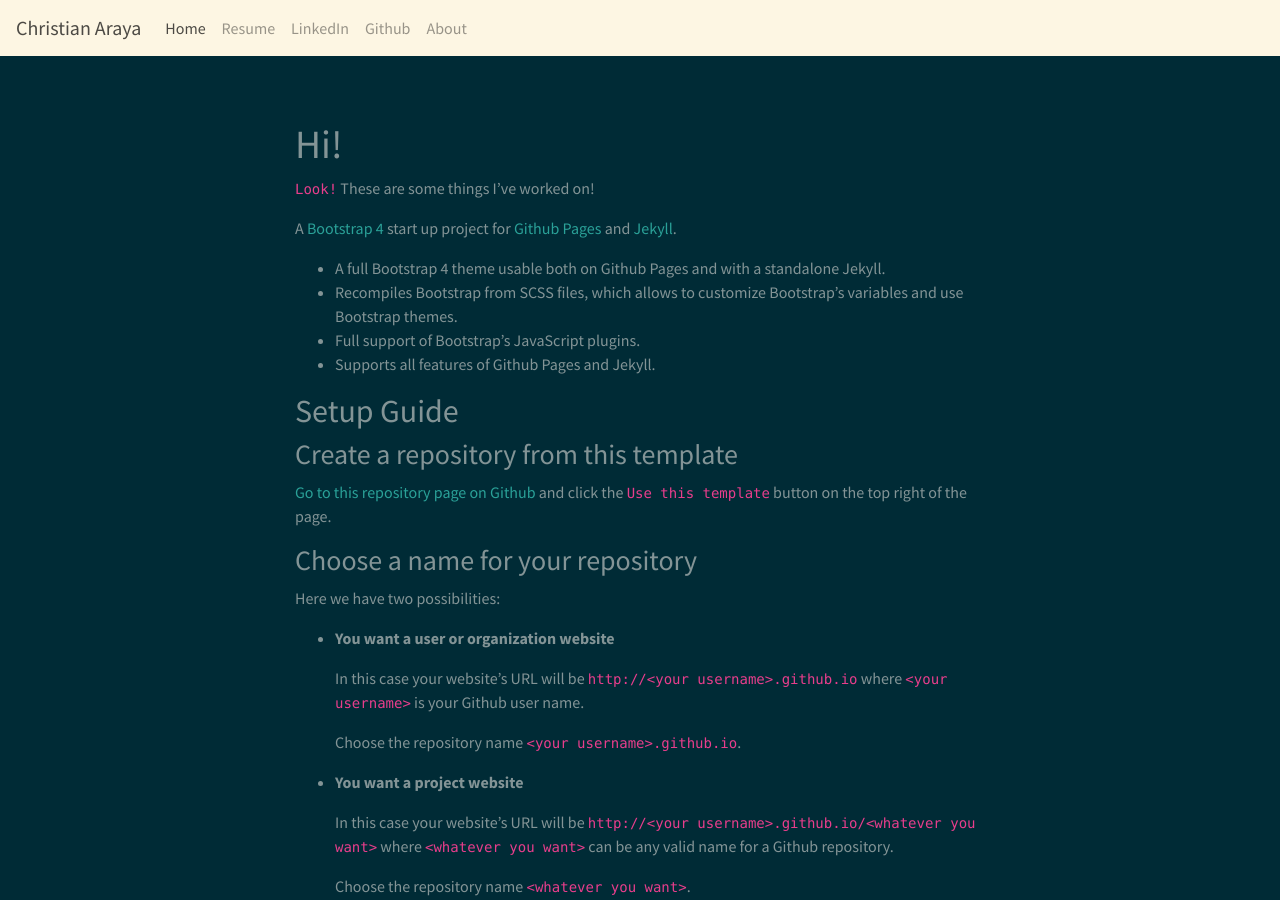
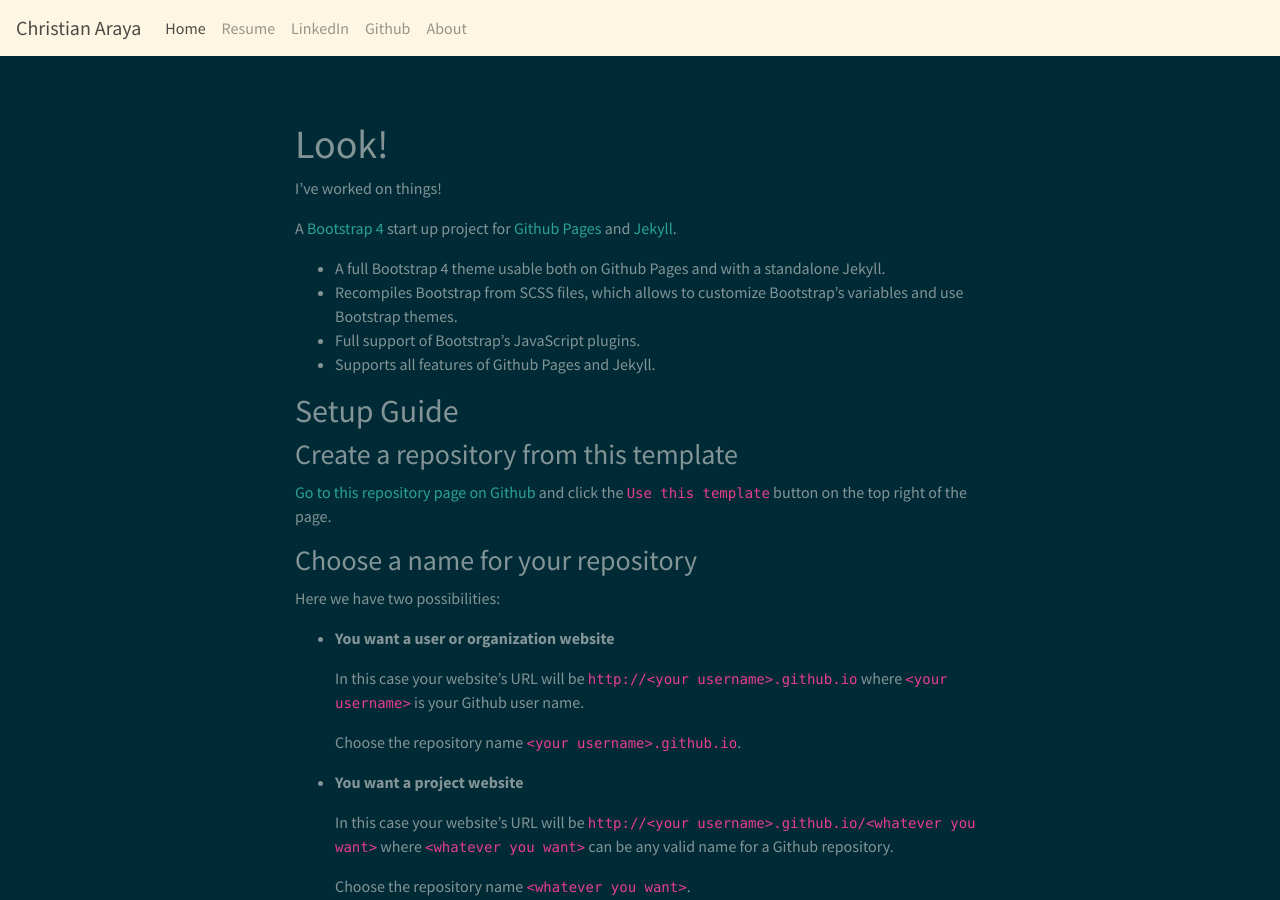
Before and after one commit to christian-araya/christian-araya.github.io, a Jekyll site: the page built from index.md, in a window 1280 px wide and 900 px high. Built offline with Jekyll 4.4.1, drawn with Linux system fonts in a browser that asks for light colours.

Commit message:
Update index.md

```diff
--- a/index.md
+++ b/index.md
@@ -1,9 +1,9 @@
 ---
 layout: home
-title: Hi!
+title: Look!
 ---
 
-`Look!` These are some things I've worked on!
+I've worked on things!
 
 A [Bootstrap 4](https://getbootstrap.com/) start up project for [Github Pages](https://pages.github.com/) and [Jekyll](https://jekyllrb.com/).
 
```
